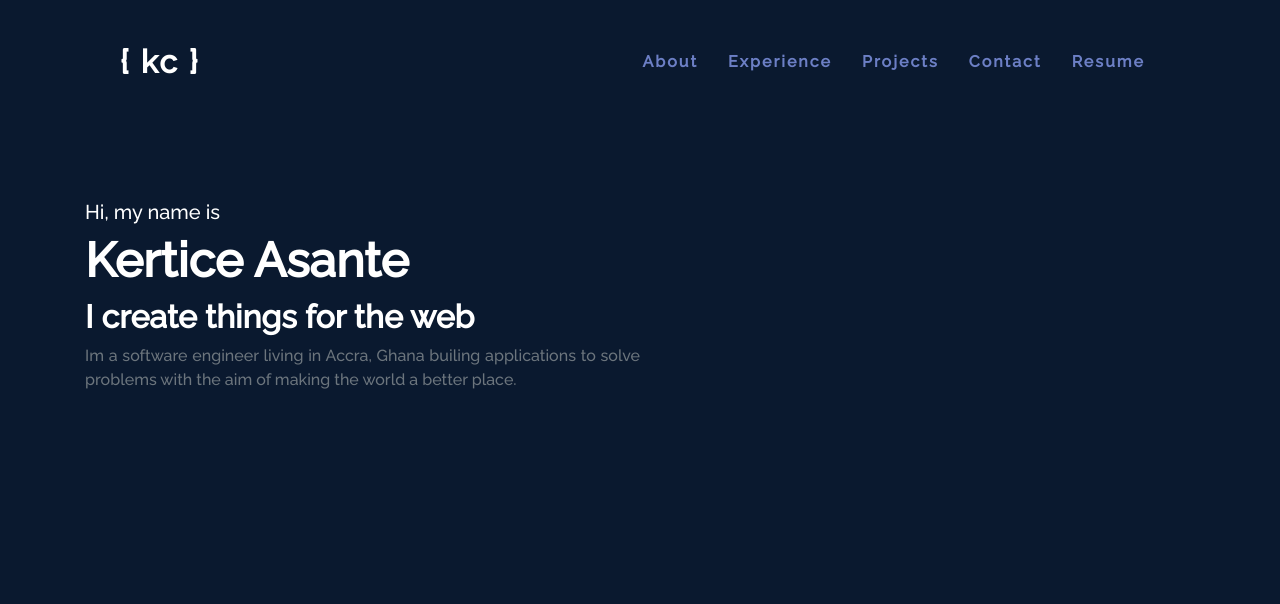
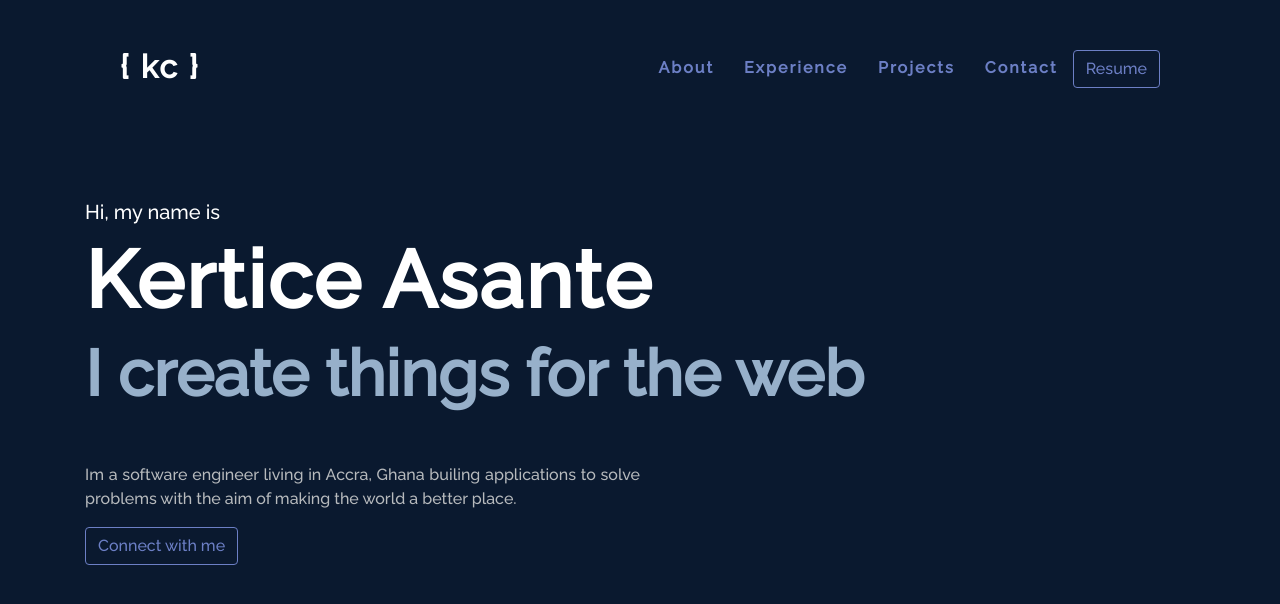
Before and after one commit to KwameKert/html-portfolio, a plain HTML site: page index.html in a window 1280 px wide. Shown: the top 604 px of the page. Drawn offline with nearby package versions, Linux system fonts and the light colour scheme.

Commit message:
colors updated

```diff
--- a/index.html
+++ b/index.html
@@ -13,11 +13,11 @@
     <header >
         <a href="javascript:void()" class="logo">{ kc }</a>
         <ul>
-            <li><a href="#">About</a> </li>
-            <li><a href="#">Experience</a></li>
-            <li><a href="#">Projects</a></li>
-            <li><a href="#">Contact</a></li>
-            <li><a href="#">Resume</a></li>
+            <li class="links"><a href="#">About</a> </li>
+            <li class="links"><a href="#">Experience</a></li>
+            <li class="links"><a href="#">Projects</a></li>
+            <li class="links"><a href="#">Contact</a></li>
+            <li ><button  class="btn btn-outline-primary">Resume</button></li>
         </ul>
     </header>
 
@@ -26,7 +26,9 @@
             <h5>Hi, my name is</h5>
             <h2 class="name">Kertice Asante</h2>
             <h4 class="headline">I create things for the web</h4>
-            <p class="text-muted intro " >Im a software engineer living in Accra, Ghana builing applications to solve  problems with  the aim of making the world a better place.</p>
+            <p class=" intro  mb-3" >Im a software engineer living in Accra, Ghana builing applications to solve  problems with  the aim of making the world a better place.</p>
+
+            <button  class="btn btn-outline-primary">Connect with me</button>
         </div>
     </section>
 
--- a/style.css
+++ b/style.css
@@ -44,13 +44,16 @@ header ul {
     align-items: center;
     padding-top: 20px;
 }
+li{
+    list-style: none;
+}
 
-header ul li {
+.links {
     position: relative;
     list-style: none;
 }
 
-header ul li a{
+.links a{
     position: relative;
     margin: 0 15px;
     text-decoration: none !important;
@@ -60,11 +63,11 @@ header ul li a{
     transition: 0.6s;
 }
 
-header ul li a:hover{
+.links a:hover{
     color: #fff;
 }
 
-header ul li:after {
+.links:after {
     content: '';
     display: block;
     margin: auto;
@@ -74,7 +77,7 @@ header ul li:after {
     background: transparent;
     transition: width .5s ease, background-color .5s ease;
   }
-  header ul li:hover:after {
+  .links:hover:after {
     width: 75%;
     background: #fff;
   }
@@ -96,17 +99,31 @@ header ul li:after {
   }
 
   .name{
-      font-size:3em;
-      font-weight: 600;
+      font-size:5em;
+      font-weight: 900;
+      letter-spacing: 2px;
   }
 
   .headline{
-    font-size:2em;
+    font-size:4em;
     font-weight: 700;
+    color: #97b0ca;
   }
 
   .intro{
+    margin-top: 50px;
     width: 50%;
     text-align: justify;
+    color: #b7babd;
 
   }
+
+  .btn-outline-primary:hover {
+    color: #fff;
+    background-color: #789fa5;
+    border-color:  #789fa5;
+}
+  .btn-outline-primary{
+    color: #6c7fc5;
+    border-color:  #6c7fc5;
+}
```
